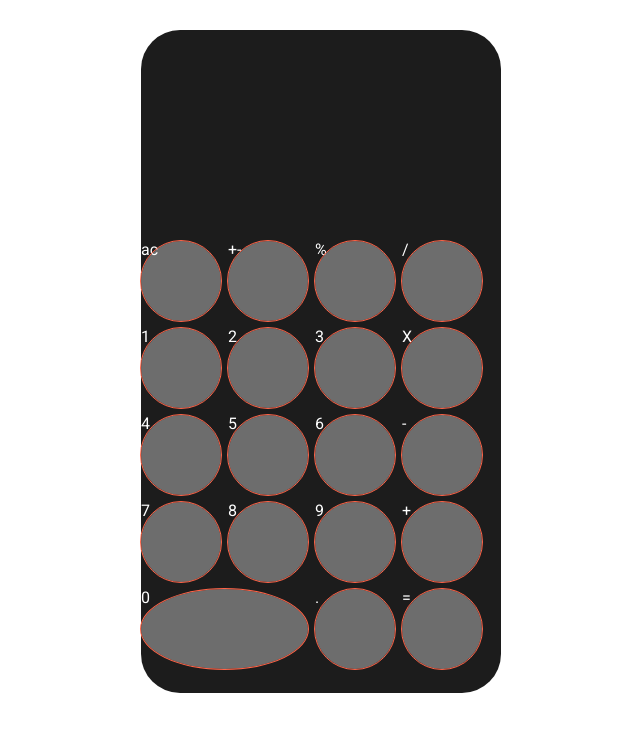
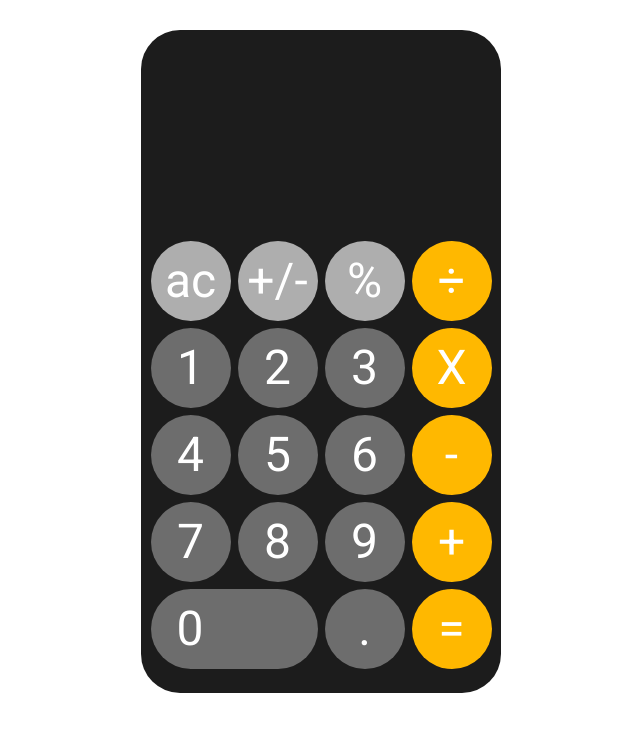
Before and after one commit to AngryAndrii/calculator, a plain HTML site: page index.html in a window 1280 px wide. Shown: the whole page, without its empty margins (319-959 px from the left). Drawn offline with nearby package versions, Linux system fonts and the light colour scheme.

Commit message:
added buttons, styles, and js files

```diff
--- a/index.html
+++ b/index.html
@@ -3,7 +3,7 @@
   <head>
     <meta charset="UTF-8" />
     <meta name="viewport" content="width=device-width, initial-scale=1.0" />
-    <script defer src="./js/script.js"></script>
+    <script type="module" defer src="./js/script.js"></script>
     <link
       rel="stylesheet"
       href="https://cdnjs.cloudflare.com/ajax/libs/modern-normalize/3.0.1/modern-normalize.min.css"
@@ -22,25 +22,26 @@
       <div class="screen"></div>
       <div class="buttons-field">
         <div class="wrapper">
-          <div class="button">ac</div>
-          <div class="button">+-</div>
-          <div class="button">%</div>
-          <div class="button">/</div>
-          <div class="button">1</div>
-          <div class="button">2</div>
-          <div class="button">3</div>
-          <div class="button">X</div>
-          <div class="button">4</div>
-          <div class="button">5</div>
-          <div class="button">6</div>
-          <div class="button">-</div>
-          <div class="button">7</div>
-          <div class="button">8</div>
-          <div class="button">9</div>
-          <div class="button">+</div>
-          <div class="button zero">0</div>
-          <div class="button">.</div>
-          <div class="button">=</div>
+          <!-- <div class="button">ac</div> -->
+          <button class="button grey" id="all-clean">ac</button>
+          <button class="button grey">+/-</button>
+          <button class="button grey">%</button>
+          <button class="button yellow">÷</button>
+          <button class="button" id="one">1</button>
+          <button class="button" id="two">2</button>
+          <button class="button">3</button>
+          <button class="button yellow">X</button>
+          <button class="button">4</button>
+          <button class="button">5</button>
+          <button class="button">6</button>
+          <button class="button yellow">-</button>
+          <button class="button">7</button>
+          <button class="button">8</button>
+          <button class="button">9</button>
+          <button class="button yellow" id="plus">+</button>
+          <button class="button zero"><div class="zero-div">0</div></button>
+          <button class="button">.</button>
+          <button class="button yellow" id="equal">=</button>
         </div>
       </div>
     </main>
--- /dev/null
+++ b/js/buttons.js
@@ -0,0 +1,5 @@
+export const button1 = document.querySelector('#one');
+export const button2 = document.querySelector('#two');
+export const clearButton = document.querySelector('#all-clean');
+export const equalButton = document.querySelector('#equal');
+export const plusButton = document.querySelector('#plus');
--- a/js/script.js
+++ b/js/script.js
@@ -1 +1,5 @@
-console.log('hello');
+import { button1 } from './buttons.js';
+
+button1.addEventListener('click', () => {
+  console.log(button1);
+});
--- a/style.css
+++ b/style.css
@@ -1,13 +1,8 @@
-/* .roboto-regular {
-  font-family: 'Roboto', serif;
-  font-weight: 400;
-  font-style: normal;
-} */
-
 body {
   font-family: 'Roboto', serif;
   font-weight: 400;
   font-style: normal;
+  font-size: 48px;
 }
 
 .main-window {
@@ -27,8 +22,27 @@ body {
 .button {
   color: white;
   background-color: #6d6d6d;
-  outline: 1px solid tomato;
+  border: none;
   border-radius: 100%;
+}
+
+.zero-div {
+  width: 20px;
+  padding-left: 20px;
+}
+
+.button.yellow {
+  background-color: #ffb800;
+}
+
+.button.grey {
+  background-color: #aeaeae;
+}
+
+.button:active {
+  transform: scale(0.95);
+  background-color: #6d6d6d7e;
+  transition: transform 50ms ease-out;
 }
 
 .wrapper {
@@ -37,9 +51,11 @@ body {
   grid-template-rows: repeat(5, 80px);
   row-gap: 7px;
   column-gap: 7px;
+  justify-content: center;
 }
 
 .zero {
   grid-column-start: 1;
   grid-column-end: 3;
+  border-radius: 140px;
 }
```
